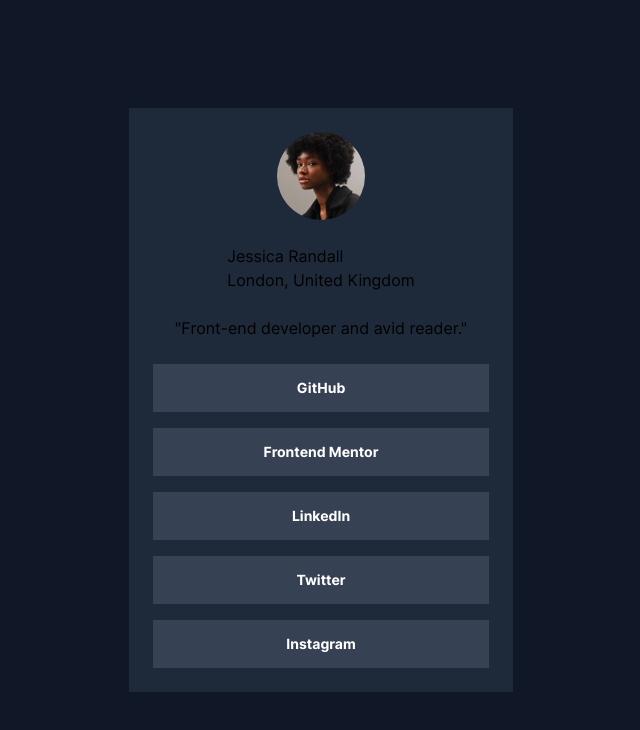
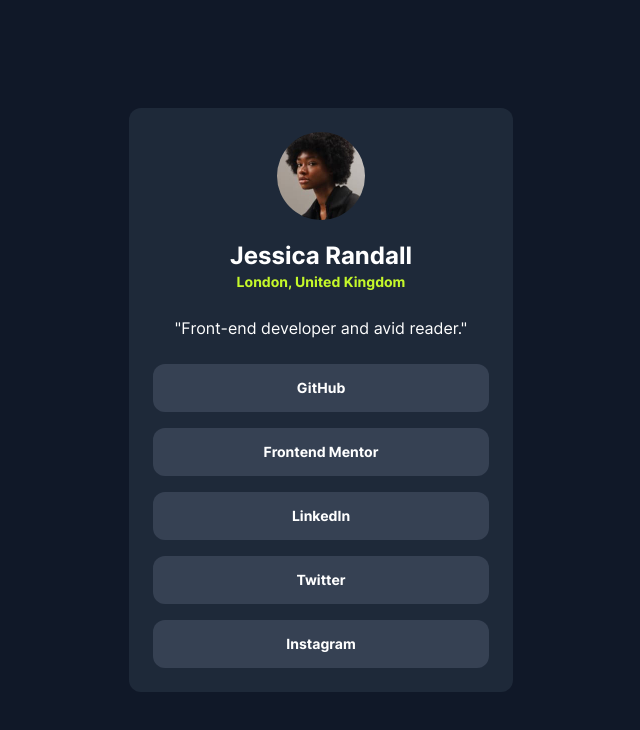
Before and after one commit to korcakSEA/social-links-profile, a website built with Vite: page index.html in a window 1280 px wide. Shown: the whole page, without its empty margins (319-959 px from the left). Built offline with nearby package versions, Linux system fonts and the light colour scheme.

Commit message:
Final styling  and Add screenshot with live URL link in README  file

```diff
--- a/index.html
+++ b/index.html
@@ -12,19 +12,24 @@
 </head>
 
 <body class="font-inter h-screen flex items-center justify-center bg-gray-900">
-  <div class="card w-[327px] md:w-sm bg-gray-800 p-6 flex flex-col gap-6 items-center">
+  <!-- Card -->
+  <div class="card w-[327px] md:w-sm bg-gray-800 p-6 flex flex-col gap-6 items-center rounded-xl">
+    <!-- Author image -->
     <img src="./assets/images/avatar-jessica.jpeg" alt="profile picture" class="w-[88px] rounded-full">
-    <div class="name-location">
-      <h3>Jessica Randall</h3>
-      <p>London, United Kingdom</p>
+    <!-- Author -->
+    <div class="name-location text-center">
+      <h3 class="text-2xl text-white leading-6 font-bold mb-1">Jessica Randall</h3>
+      <p class="text-green font-bold text-sm">London, United Kingdom</p>
     </div>
-    <p class="font-s">"Front-end developer and avid reader."</p>
+    <!-- Title -->
+    <p class="font-sm text-white leading-6 font-normal">"Front-end developer and avid reader."</p>
+    <!-- Social links -->
     <div class="links w-full flex flex-col gap-4 text-center">
-      <a class="text-white p-3 bg-gray-700 font-bold text-sm leading-6 hover:bg-green hover:text-gray-800 transition-all duration-300" href="#">GitHub</a>
-      <a class="text-white p-3 bg-gray-700 font-bold text-sm leading-6 hover:bg-green hover:text-gray-800 transition-all duration-300" href="#">Frontend Mentor</a>
-      <a class="text-white p-3 bg-gray-700 font-bold text-sm leading-6 hover:bg-green hover:text-gray-800 transition-all duration-300" href="#">LinkedIn</a>
-      <a class="text-white p-3 bg-gray-700 font-bold text-sm leading-6 hover:bg-green hover:text-gray-800 transition-all duration-300" href="#">Twitter</a>
-      <a class="text-white p-3 bg-gray-700 font-bold text-sm leading-6 hover:bg-green hover:text-gray-800 transition-all duration-300" href="#">Instagram</a>
+      <a class="text-white p-3 bg-gray-700 rounded-xl font-bold text-sm leading-6 hover:bg-green hover:text-gray-800 transition-all duration-300" href="#">GitHub</a>
+      <a class="text-white p-3 bg-gray-700 rounded-xl font-bold text-sm leading-6 hover:bg-green hover:text-gray-800 transition-all duration-300" href="#">Frontend Mentor</a>
+      <a class="text-white p-3 bg-gray-700 rounded-xl font-bold text-sm leading-6 hover:bg-green hover:text-gray-800 transition-all duration-300" href="#">LinkedIn</a>
+      <a class="text-white p-3 bg-gray-700 rounded-xl font-bold text-sm leading-6 hover:bg-green hover:text-gray-800 transition-all duration-300" href="#">Twitter</a>
+      <a class="text-white p-3 bg-gray-700 rounded-xl font-bold text-sm leading-6 hover:bg-green hover:text-gray-800 transition-all duration-300" href="#">Instagram</a>
     </div>
   </div>
 
```
Also changed, not shown: README.md, image.png (added).
